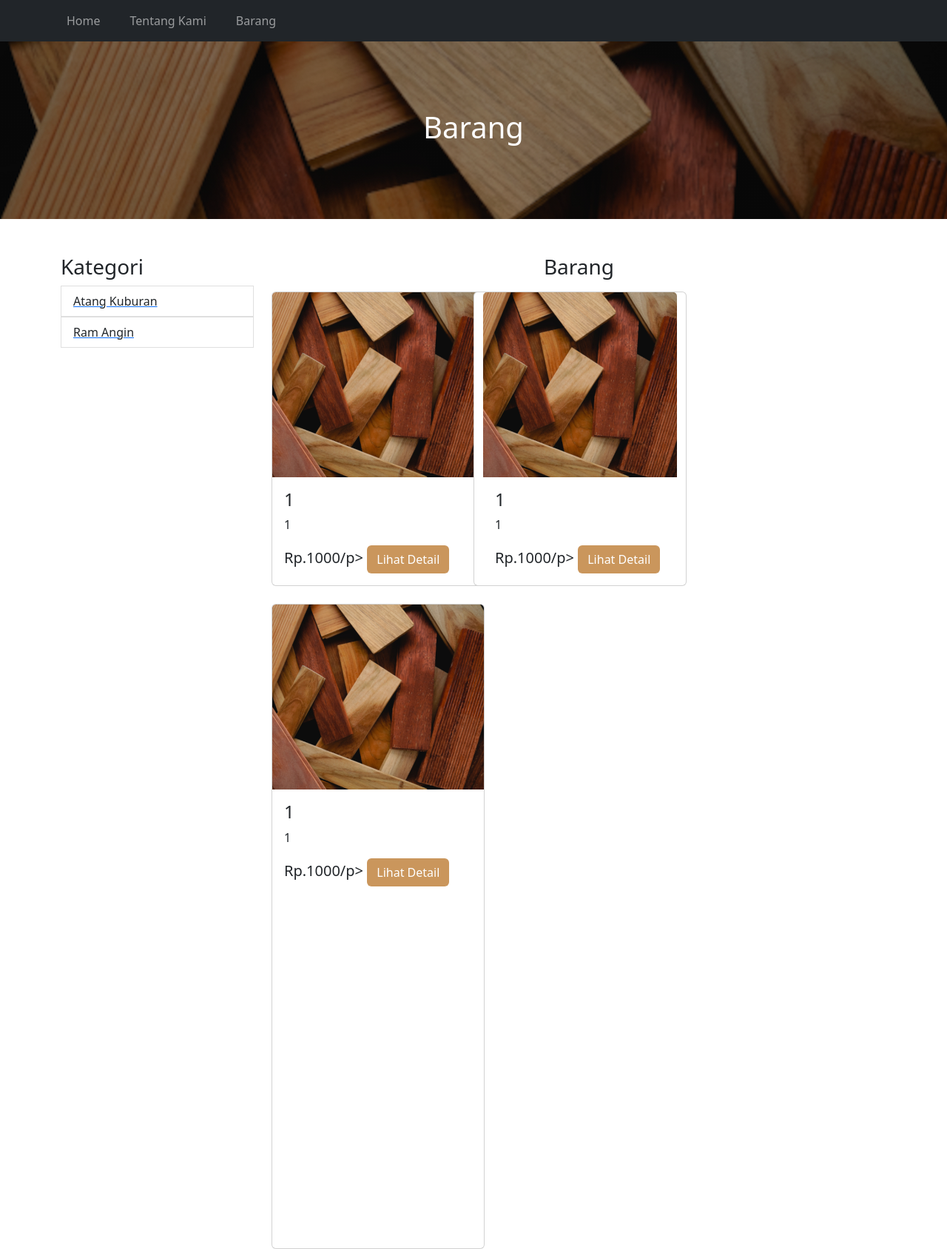
After one commit to MuhammadNajmi7/Web-UAS-Inet-, a PHP site: page /barang.php in a window 1280 px wide. The commit adds this page. Shown: the whole page at 74% size. Run offline with PHP 8.4, Linux system fonts and the light colour scheme; data comes from the database, SQL or seed files in the repository; data that the repository does not hold is empty; some libraries are stand-ins or nearby versions.

Commit message:
Halaman Utama

```diff
--- /dev/null
+++ b/barang.php
@@ -0,0 +1,109 @@
+<?php
+    require "koneksi.php";
+    $queryKategori = mysqli_query($con, "SELECT * FROM kategori");
+
+
+    // get barang by nama produk/keyword
+    if(isset($_GET['keyword'])){
+        $queryBarang = mysqli_query($con, "SELECT * FROM barang WHERE nama LIKE '%$_GET[keyword]%'");
+    }
+    // get barang by kategori
+    elseif(isset($_GET['kategori'])){
+        $queryGetKategoriId = mysqli_query($con, "SELECT * FROM barang WHERE nama='$_GET[kategori]'");
+        $kategoriId= mysqli_fetch_array($queryGetKategoriId);
+
+        $queryBarang = mysqli_query($con, "SELECT * FROM barang WHERE kategori_id='$kategoriId[id]'");
+    }
+    // get barang by default
+    else{
+        $queryBarang = mysqli_query($con, "SELECT * FROM barang");
+    }
+?>
+
+<!DOCTYPE html>
+<html lang="en">
+<head>
+    <meta charset="UTF-8">
+    <meta http-equiv="X-UA-Compatible" content="IE=edge">
+    <meta name="viewport" content="width=device-width, initial-scale=1.0">
+    <title>Toko Pemesanan Kayu | Barang</title>
+    <link rel="stylesheet" href="bootstrap/css/bootstrap.min.css">
+    <link rel="stylesheet" href="fontawesome/css/all.min.css">
+    <link rel="stylesheet" href="css/style.css">
+</head>
+<body>
+    <?php require "navbar.php"; ?>
+
+    <!-- banner -->
+    <div class="container-fluid banner-produk d-flex align-items-center">
+        <div class="container">
+            <h1 class="text-white text-center">Barang</h1>
+        </div>
+    </div>
+
+    <!-- body -->
+    <div class="container py-5">
+        <div class="row">
+            <div class="col-lg-3 mb-5">
+                <h3>Kategori</h3>
+                <ul class="list-group">
+                    <?php while($kategori = mysqli_fetch_array($queryKategori)){ ?>
+                    <a href="barang.php?kategori=<?php echo $kategori['nama']; ?>">
+                        <li class="list-group-item"><?php echo $kategori['nama']; ?></li>
+                    </a>
+                    <?php } ?>
+                </ul>
+            </div>
+            <div class="col-lg-9">
+                <h3 class="text-center mb-3">Barang</h3>
+                <div class="row">
+                    <div class="col-md-4 mb-4">
+                        <div class="card h-100" style="width: 18rem;">
+                            <div class="image-box">
+                                <img src="image/banner.jpg" class="card-img-top" alt="...">
+                            </div>
+                                <div class="card-body">
+                                    <h4 class="card-title">1</h4>
+                                    <p class="card-text text-truncate">1</p>
+                                    <p class="card-text text-harga">Rp.1000/p>
+                                    <a href="barang-detail.php?nama=sdss" class="btn warna2
+                                    text-white">Lihat Detail</a>
+                                </div>
+                            </div>
+                        </div>
+                        <div class="card h-100" style="width: 18rem;">
+                            <div class="image-box">
+                                <img src="image/banner.jpg" class="card-img-top" alt="...">
+                            </div>
+                                <div class="card-body">
+                                    <h4 class="card-title">1</h4>
+                                    <p class="card-text text-truncate">1</p>
+                                    <p class="card-text text-harga">Rp.1000/p>
+                                    <a href="barang-detail.php?nama=sdss" class="btn warna2
+                                    text-white">Lihat Detail</a>
+                                </div>
+                            </div>
+                        </div>
+                        <div class="card h-100" style="width: 18rem;">
+                            <div class="image-box">
+                                <img src="image/banner.jpg" class="card-img-top" alt="...">
+                            </div>
+                                <div class="card-body">
+                                    <h4 class="card-title">1</h4>
+                                    <p class="card-text text-truncate">1</p>
+                                    <p class="card-text text-harga">Rp.1000/p>
+                                    <a href="barang-detail.php?nama=sdss" class="btn warna2
+                                    text-white">Lihat Detail</a>
+                                </div>
+                            </div>
+                        </div>
+                    </div>
+                </div>
+            </div>
+        </div>
+    </div>
+
+    <script src="bootstrap/js/bootstrap.bundle.min.js"></script>
+    <script src="fontawesome/js/all.min.js"></script>
+</body>
+</html>
--- a/css/style.css
+++ b/css/style.css
@@ -24,19 +24,19 @@
 }
 
 .kategori-atang-kubur{
-    background: linear-gradient(rgba(0,0,0,0.4), rgba(0,0,0,0.4)), url('../image/banner.jpg');
+    background: linear-gradient(rgba(0,0,0,0.4), rgba(0,0,0,0.4)), url('../image/atangkubur.jpg');
     background-size: cover;
     background-position: center;
 }
 
 .kategori-peti-mati{
-    background: linear-gradient(rgba(0,0,0,0.4), rgba(0,0,0,0.4)), url('../image/banner.jpg');
+    background: linear-gradient(rgba(0,0,0,0.4), rgba(0,0,0,0.4)), url('../image/petimati.jpg');
     background-size: cover;
     background-position: center;
 }
 
 .kategori-siring-kuburan{
-    background: linear-gradient(rgba(0,0,0,0.4), rgba(0,0,0,0.4)), url('../image/banner.jpg');
+    background: linear-gradient(rgba(0,0,0,0.4), rgba(0,0,0,0.4)), url('../image/siringkubur.jpg');
     background-size: cover;
     background-position: center;
 }
@@ -53,3 +53,27 @@
 .text-harga {
     font-size: 20px;
 }
+
+.image-box {
+    height: 250px;
+}
+
+.image-box img {
+    height: 100%;
+    width: 100%;
+    object-fit: cover;
+    object-position: center;
+}
+
+.content-subscribe {
+    background-color: rgba(0,0,0,0.7);
+}
+
+.content-subscribe a {
+    color: #fff;
+}
+
+.banner-produk {
+    height : 30vh;
+    background: linear-gradient(rgba(0,0,0,0.4), rgba(0,0,0,0.4)), url('../image/banner.jpg');
+}
--- a/navbar.php
+++ b/navbar.php
@@ -1,4 +1,4 @@
-<nav class="navbar navbar-expand-lg navbar-dark warna1">
+<nav class="navbar navbar-expand-lg navbar-dark bg-dark">
     <div class="container">
         <button class="navbar-toggler" type="button" data-bs-toggle="collapse" data-bs-target="#navbarSupportedContent" aria-controls="navbarSupportedContent" aria-expanded="false" aria-label="Toggle navigation">
             <span class="navbar-toggler-icon"></span>
@@ -6,10 +6,10 @@
         <div class="collapse navbar-collapse" id="navbarSupportedContent">
         <ul class="navbar-nav me-auto mb-2 mb-lg-0">
             <li class="nav-item me-4">
-                <a class="nav-link" href="../adminpanel">Home</a>
+                <a class="nav-link" href="index.php">Home</a>
             </li>
             <li class="nav-item me-4">
-                <a class="nav-link" href="kategori.php">Kategori</a>
+                <a class="nav-link" href="tentang-kami.php">Tentang Kami</a>
             </li>
             <li class="nav-item me-4">
                 <a class="nav-link" href="barang.php">Barang</a>
```
Also changed, not shown: footer.php (added, +30 -0 lines), index.php (+12 -5 lines), image/7vd0rl7DdEU5cu6jUofH.jpg (deleted), image/Bhp8WepfCwfC0XFAUa1C.jpg (deleted), image/D010xqUDYZVSytJGtl1o.jpg (added), image/MQwhRkflQ1gDe2210hhP.jpg (deleted), image/XbpFAOrdyARddjFxwthJ.jpg (deleted), image/adaNdWZX2iuLh54kBjEW.jpg (deleted), image/atangkubur.jpg (added), image/fjaYYrDSgGDdl0CFNh8H.jpg (added), image/hB7WA3xzS7SmQAasRdeL.jpg (renamed from image/qV6jiRqe8BtdG2t3OLSp.jpg), image/kzlrvDc36eqhrb7Szrvy.jpg (deleted), image/pidvhUxHnunHLHoaxZe2.jpg (added), image/siringkubur.jpg (added), 1 more files.
